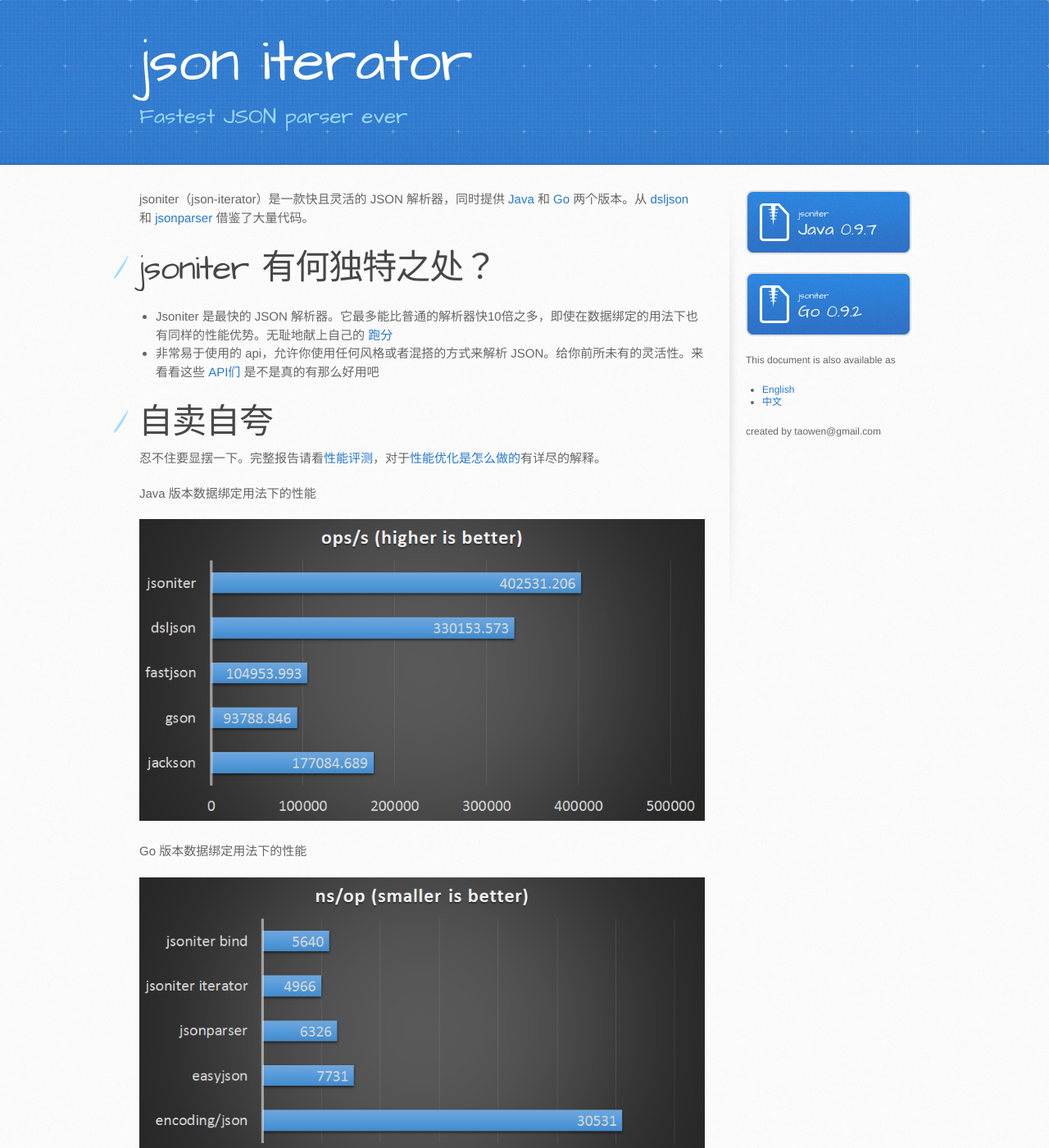
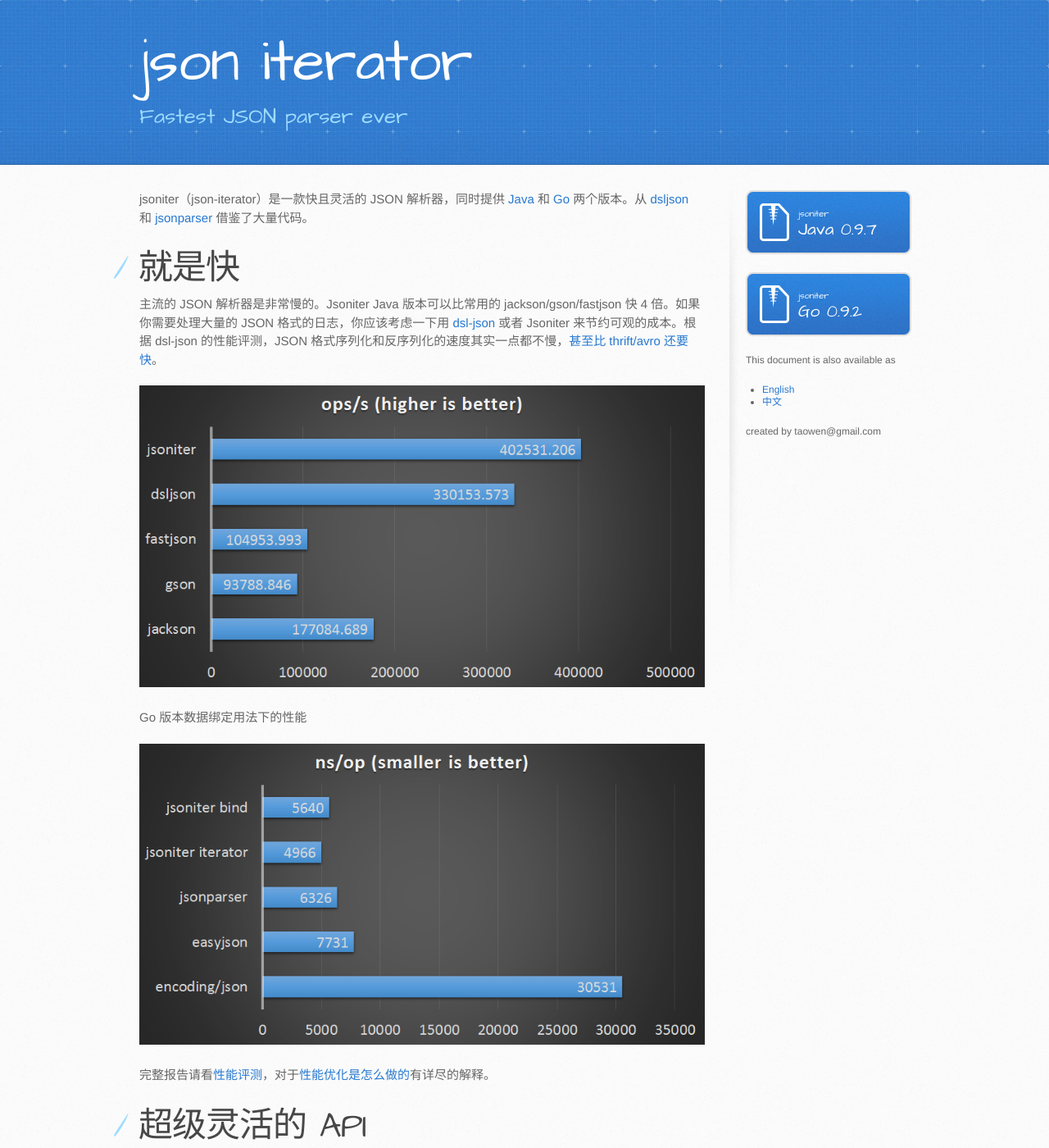
Before and after one commit to json-iterator/json-iterator.github.io, a Jekyll site: the page built from index.cn.md, in a window 1280 px wide and 1400 px high. Shown: the whole window at 82% size. Built offline with Jekyll 4.4.1, drawn with Linux system fonts in a browser that asks for light colours; comment, search, counter and statistics services are not loaded.

Commit message:
Update index.cn.md

```diff
--- a/index.cn.md
+++ b/index.cn.md
@@ -5,22 +5,17 @@
 
 jsoniter（json-iterator）是一款快且灵活的 JSON 解析器，同时提供 [Java](https://github.com/json-iterator/java) 和 [Go](https://github.com/json-iterator/go) 两个版本。从 [dsljson](https://github.com/ngs-doo/dsl-json) 和 [jsonparser](https://github.com/buger/jsonparser) 借鉴了大量代码。
 
-# jsoniter 有何独特之处？
+# 就是快
 
-* Jsoniter 是最快的 JSON 解析器。它最多能比普通的解析器快10倍之多，即使在数据绑定的用法下也有同样的性能优势。无耻地献上自己的 [跑分](/benchmark.html)
-* 非常易于使用的 api，允许你使用任何风格或者混搭的方式来解析 JSON。给你前所未有的灵活性。来看看这些 [API们](/java-features.cn.html) 是不是真的有那么好用吧
-
-# 自卖自夸
-
-忍不住要显摆一下。完整报告请看[性能评测](/benchmark.html)，对于[性能优化是怎么做的](/benchmark.html#optimization-used)有详尽的解释。
-
-Java 版本数据绑定用法下的性能
+主流的 JSON 解析器是非常慢的。Jsoniter Java 版本可以比常用的 jackson/gson/fastjson 快 4 倍。如果你需要处理大量的 JSON 格式的日志，你应该考虑一下用 [dsl-json](https://github.com/ngs-doo/dsl-json) 或者 Jsoniter 来节约可观的成本。根据 dsl-json 的性能评测，JSON 格式序列化和反序列化的速度其实一点都不慢，[甚至比 thrift/avro 还要快](https://www.codeproject.com/Articles/1165627/Jsoniter-JSON-is-faster-than-thrift-avro)。
 
 ![java1](http://jsoniter.com/benchmarks/java1.png)
 
 Go 版本数据绑定用法下的性能
 
 ![go-medium](http://jsoniter.com/benchmarks/go-medium.png)
+
+完整报告请看[性能评测](/benchmark.html)，对于[性能优化是怎么做的](/benchmark.html#optimization-used)有详尽的解释。
 
 # 超级灵活的 API
 
```
